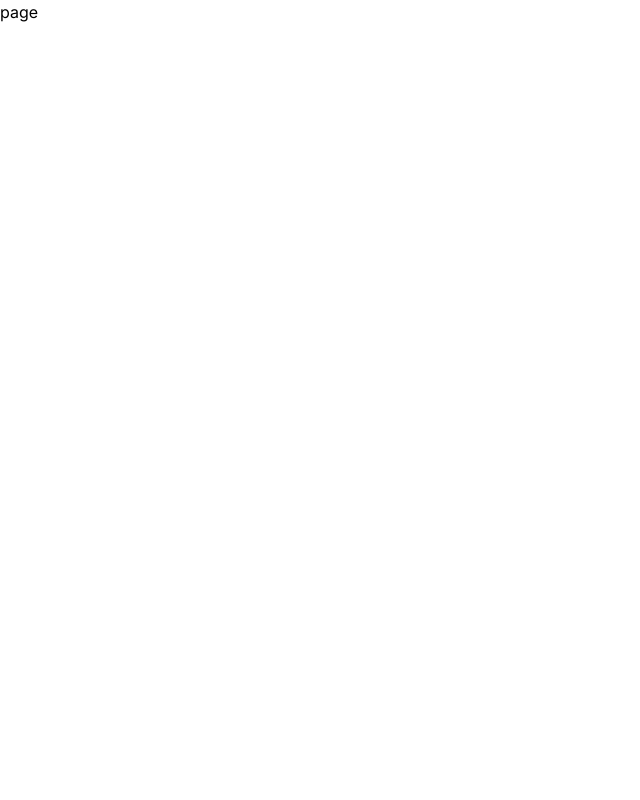
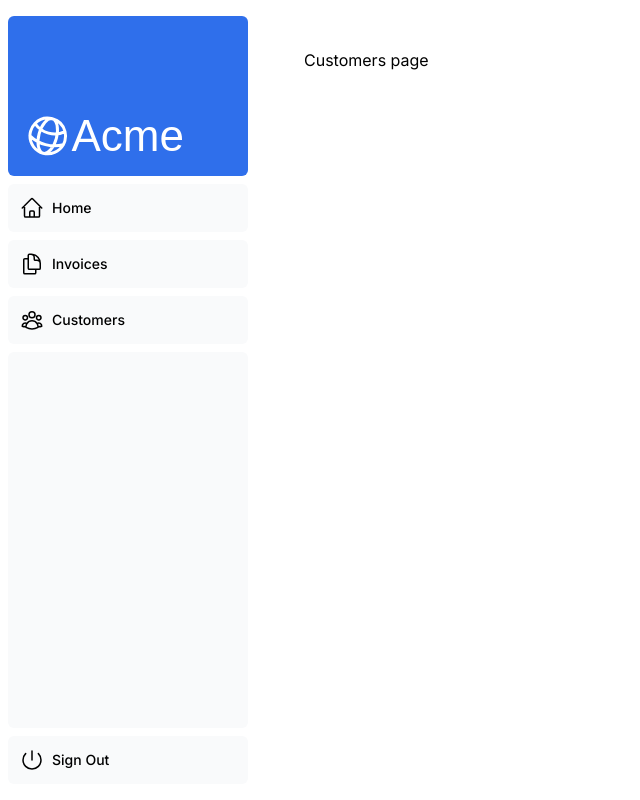
Before and after one commit to noelfoka/nextjs_dashboard, a Next.js app: page /dashboard/customers in a window 1280 px wide. Shown: the whole page, without its empty margins (0-640 px from the left). Built offline with nearby package versions, Linux system fonts and the light colour scheme; a web font is replaced by a local one.

Commit message:
add layout to dashboard

```diff
--- a/app/dashboard/customers/page.tsx
+++ b/app/dashboard/customers/page.tsx
@@ -2,7 +2,7 @@
 
 const page = () => {
   return (
-    <div>page</div>
+    <div>Customers page</div>
   )
 }
 
--- a/app/dashboard/invoices/page.tsx
+++ b/app/dashboard/invoices/page.tsx
@@ -2,7 +2,7 @@
 
 const page = () => {
   return (
-    <div>page</div>
+    <div>Invoices page</div>
   )
 }
 
--- /dev/null
+++ b/app/dashboard/layout.tsx
@@ -0,0 +1,12 @@
+import SideNav from '@/app/ui/dashboard/sidenav';
+
+export default function Layout({ children }: { children: React.ReactNode }) {
+  return (
+    <div className="flex h-screen flex-col md:flex-row md:overflow-hidden">
+      <div className="w-full flex-none md:w-64">
+        <SideNav />
+      </div>
+      <div className="flex-grow p-6 md:overflow-y-auto md:p-12">{children}</div>
+    </div>
+  );
+}
```
